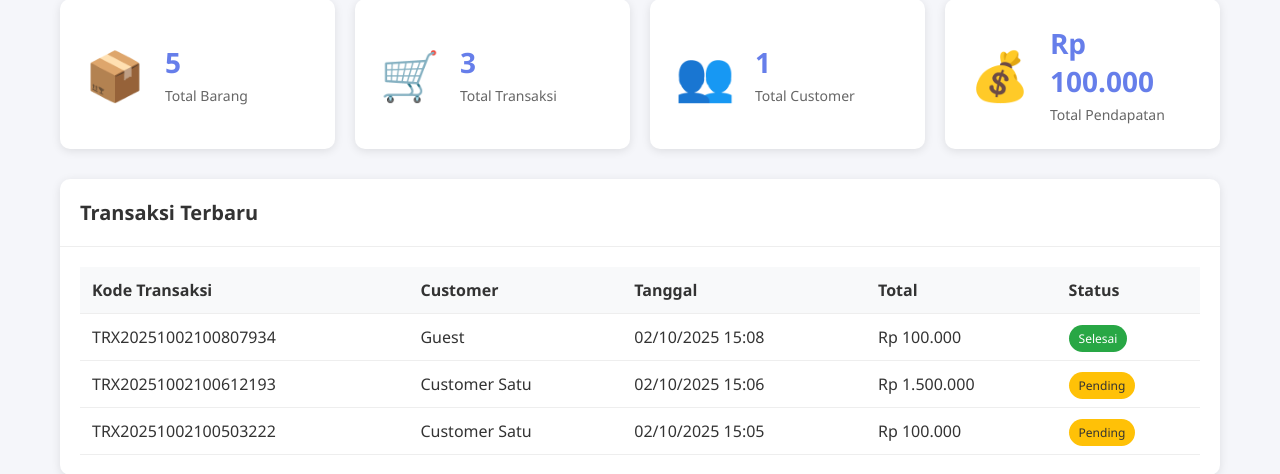
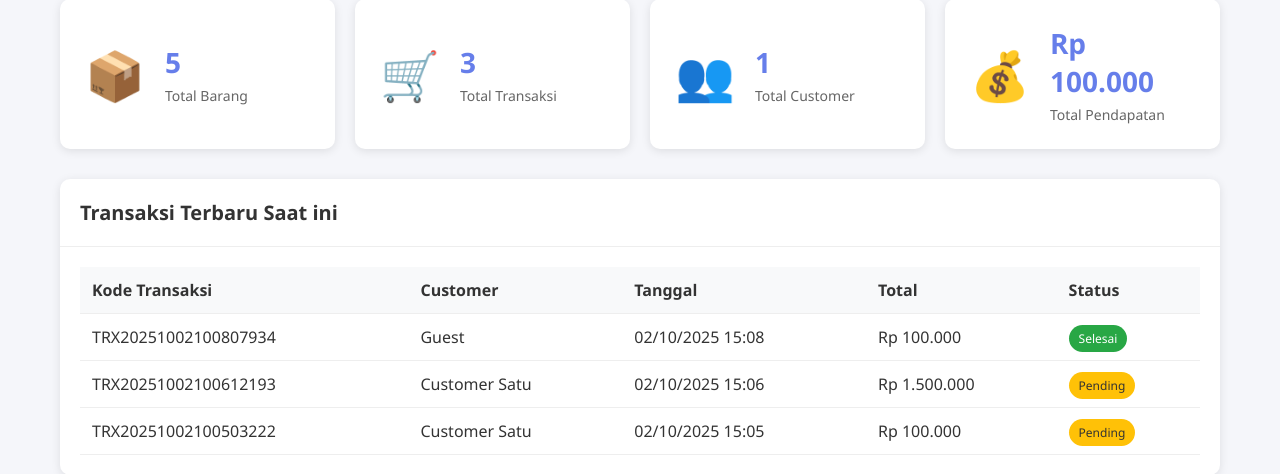
Before and after one commit to ariandika79754/penjualan, a PHP site: page /dashboard.php in a window 1280 px wide. Shown: the part 199-673 px from the top of the page. Run offline with PHP 8.4, Linux system fonts and the light colour scheme; a user stored in the database is signed in; data comes from the database, SQL or seed files in the repository.

Commit message:
upload by ari

```diff
--- a/barang.php
+++ b/barang.php
@@ -32,7 +32,7 @@ $kategori_list = mysqli_query($conn, $query_kategori);
 <head>
     <meta charset="UTF-8">
     <meta name="viewport" content="width=device-width, initial-scale=1.0">
-    <title>Data Barang - Aplikasi Penjualan</title>
+    <title>Data Barang - Aplikasi Penjualan Barang</title>
     <link rel="stylesheet" href="style.css">
 </head>
 <body>
--- a/dashboard.php
+++ b/dashboard.php
@@ -77,7 +77,7 @@ $transaksi_terbaru = mysqli_query($conn, $query_transaksi);
 
         <div class="card">
             <div class="card-header">
-                <h2>Transaksi Terbaru</h2>
+                <h2>Transaksi Terbaru Saat ini</h2>
             </div>
             <div class="card-body">
                 <table class="table">
```
